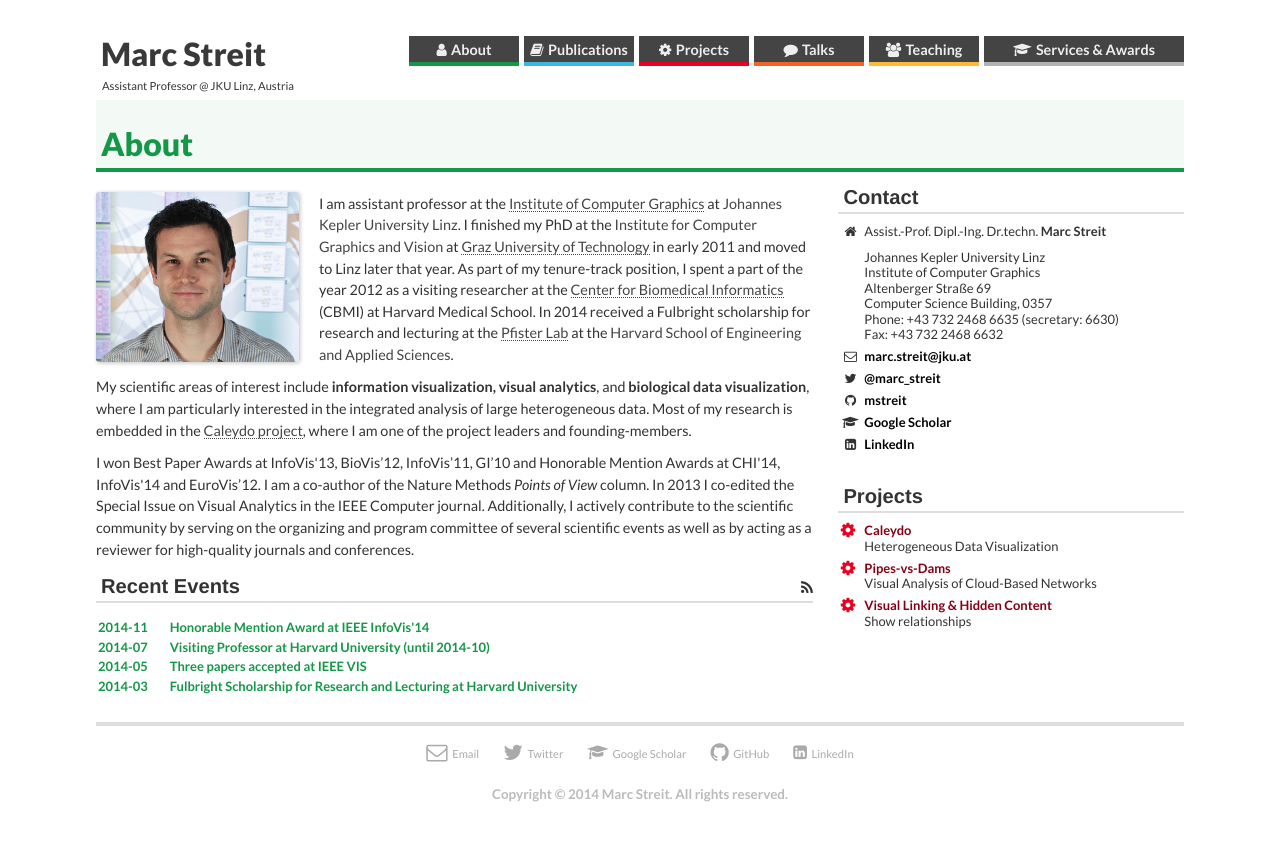
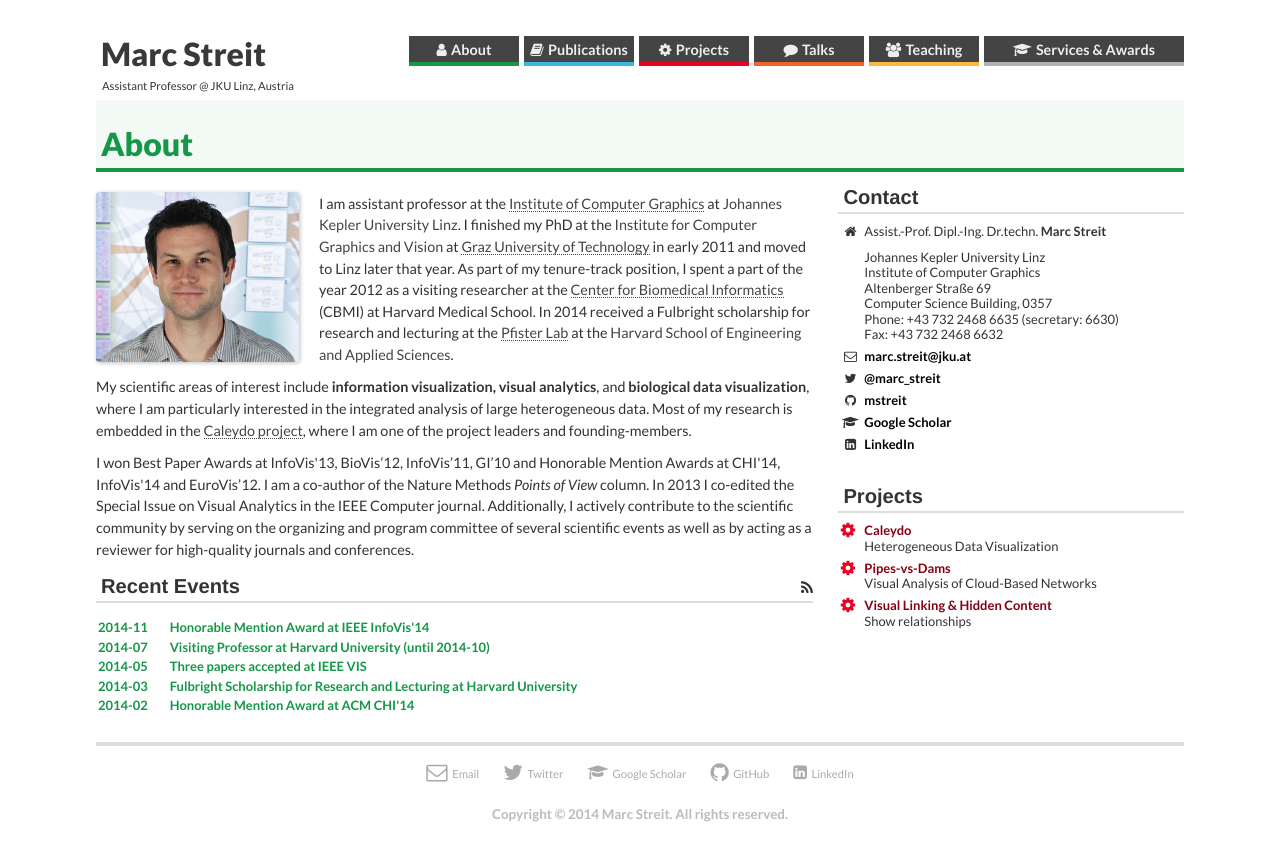
Before and after one commit to mstreit/mstreit.github.io, a Jekyll site: the page built from index.html, in a window 1280 px wide. Shown: the top 861 px of the page. Built offline with Jekyll 4.4.1, drawn with Linux system fonts in a browser that asks for light colours; nearby versions of some CDN libraries; some web fonts are replaced.

Commit message:
added post

```diff
--- a/_layouts/home.html
+++ b/_layouts/home.html
@@ -21,7 +21,7 @@ layout: default
 
     <table class="posts-table">
       <tr><th class="post-date"></th><th></th></tr>
-      {% for post in site.posts limit:4 %}
+      {% for post in site.posts limit:6 %}
       <tr>
         <td class="post-date">{{ post.date | date: "%Y-%m" }}</td>
         <td>{{ post.title }}</td>
```
